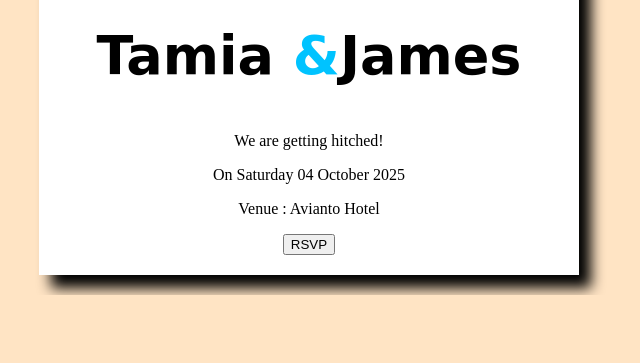
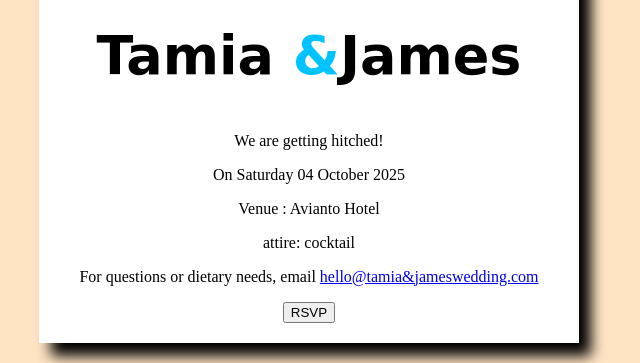
Before and after one commit to laurentau/wedding-invitation, a plain HTML site: page index.html in a window 1280 px wide. Shown: the part 1055-1418 px from the top of the page, without its empty margins (331-971 px from the left). Before the commit the page ends 1350 px from the top, so only its background shows below. Drawn offline with Linux system fonts and the light colour scheme.

Commit message:
adding more info too the wedding info

```diff
--- a/index.html
+++ b/index.html
@@ -18,6 +18,8 @@
         <p> We are getting hitched!</p>
         <p>On Saturday 04 October 2025</p>
         <p>Venue : Avianto Hotel</p>
+        <p>attire: cocktail</p>
+        <p>For questions or dietary needs, email <a href="mailto:hello@tamia&jameswedding.com">hello@tamia&jameswedding.com</a></p>
        </div>
        <button class="rsvp-btn">RSVP</button>
 
```
